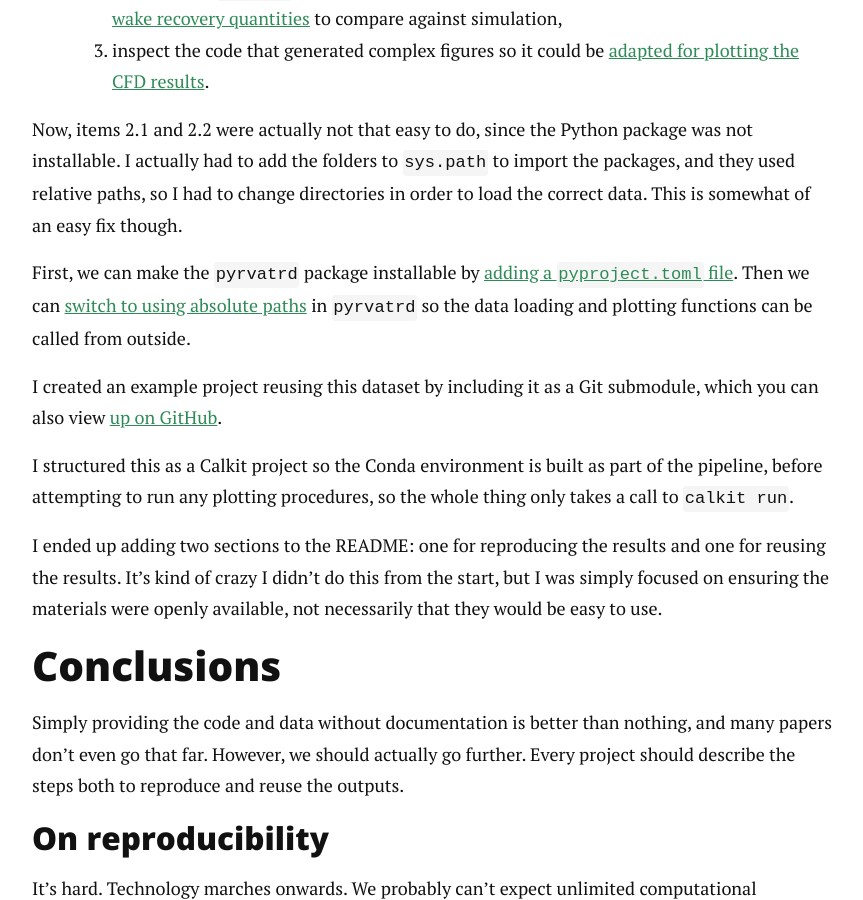
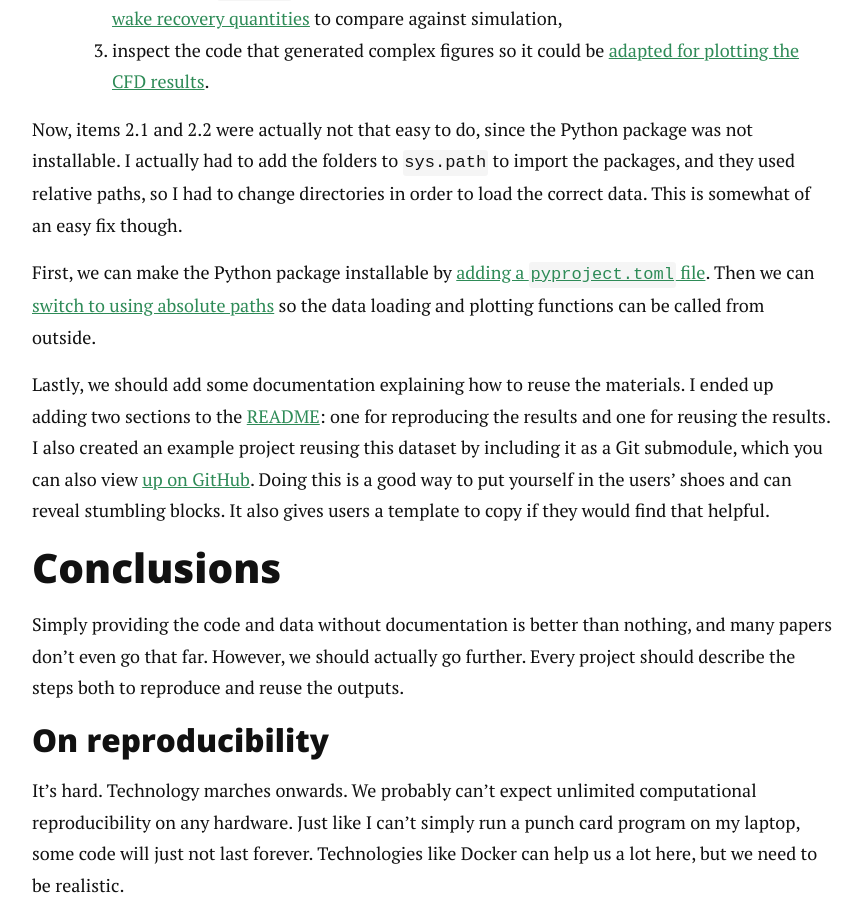
Before and after one commit to petebachant/petebachant.github.io, a Jekyll site: the page built from _posts/2024-12-03-failed-to-repro.markdown, in a window 1280 px wide and 900 px high, scrolled down 8560 px. Shown: the whole window, without its empty margins (208-1071 px from the left). Built offline with Jekyll 4.4.1, drawn with Linux system fonts in a browser that asks for light colours; nearby versions of some CDN libraries; comment, search, counter and statistics services are not loaded.

Commit message:
Finish up reusability section

```diff
--- a/_posts/2024-12-03-failed-to-repro.markdown
+++ b/_posts/2024-12-03-failed-to-repro.markdown
@@ -267,28 +267,24 @@ and they used relative paths,
 so I had to change directories in order to load the correct data.
 This is somewhat of an easy fix though.
 
-First, we can make the `pyrvatrd` package installable by
+First, we can make the Python package installable by
 [adding a `pyproject.toml` file](https://github.com/UNH-CORE/RVAT-Re-dep/commit/426e35c407fd52f3e639462c22c41fc779849be9).
 Then we can
 [switch to using absolute paths](https://github.com/UNH-CORE/RVAT-Re-dep/commit/e22523d6f6d7f5f09a103c27dabeed3d6b0278d7#diff-a07a3aaaea2bef878af1e0059f5743fc3380fab5ff8ba9e9b07713641bcf3690)
-in `pyrvatrd` so the data loading and plotting functions
+so the data loading and plotting functions
 can be called from outside.
 
-I created an example project reusing this dataset by including it as
+Lastly, we should add some documentation explaining how to reuse
+the materials.
+I ended up adding two sections to the
+[README](https://github.com/UNH-CORE/RVAT-Re-dep?tab=readme-ov-file#unh-rvat-reynolds-number-dependence-experiment):
+one for reproducing the results and one for reusing the results.
+I also created an example project reusing this dataset by including it as
 a Git submodule, which you can also view
 [up on GitHub](https://github.com/petebachant/reuse-rvat-re-dep).
-
-I structured this as a Calkit project so the Conda environment is
-built as part of the pipeline,
-before attempting to run any plotting procedures,
-so the whole thing only takes a call to `calkit run`.
-
-I ended up adding two sections to the README: one for reproducing
-the results and one for reusing the results.
-It's kind of crazy I didn't do this from the start,
-but I was simply focused on ensuring the materials were openly
-available,
-not necessarily that they would be easy to use.
+Doing this is a good way to put yourself in the users' shoes
+and can reveal stumbling blocks.
+It also gives users a template to copy if they would find that helpful.
 
 ## Conclusions
 
```
